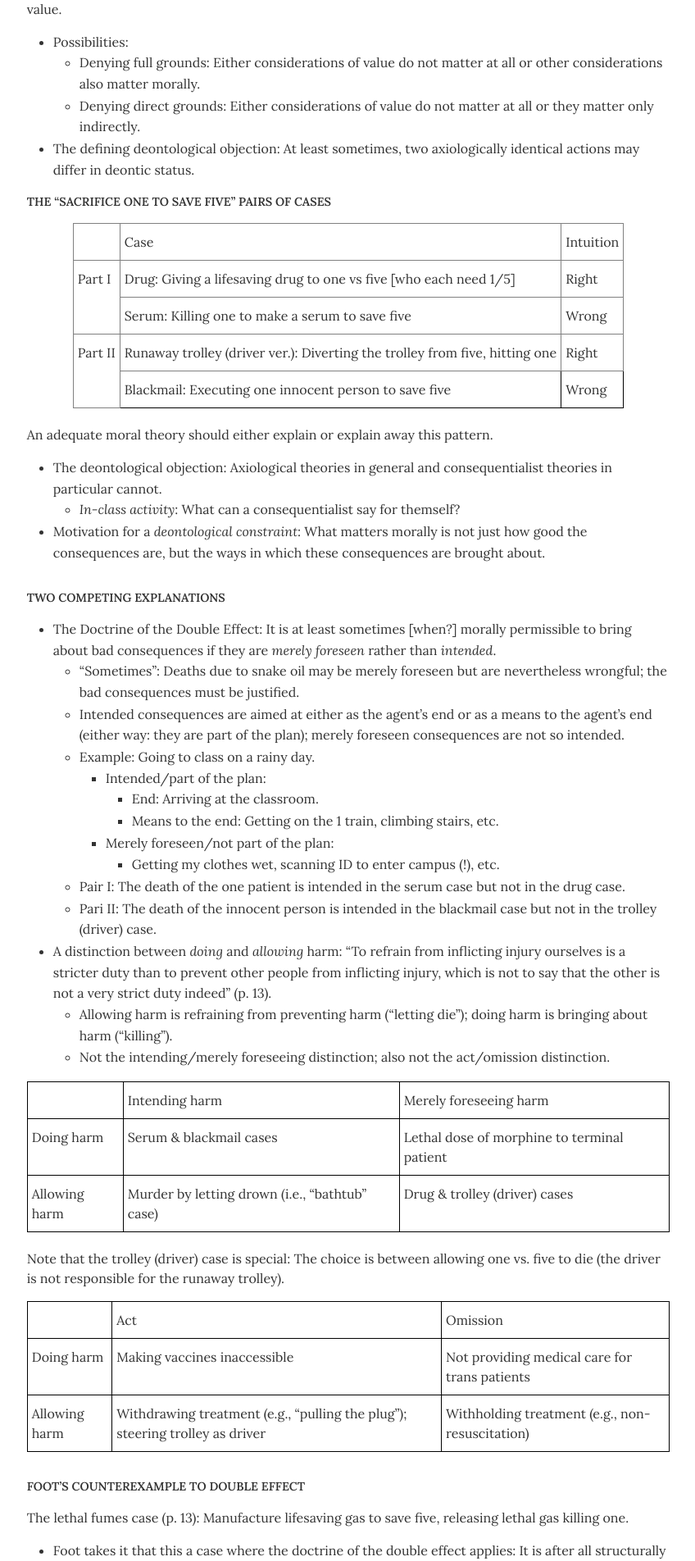
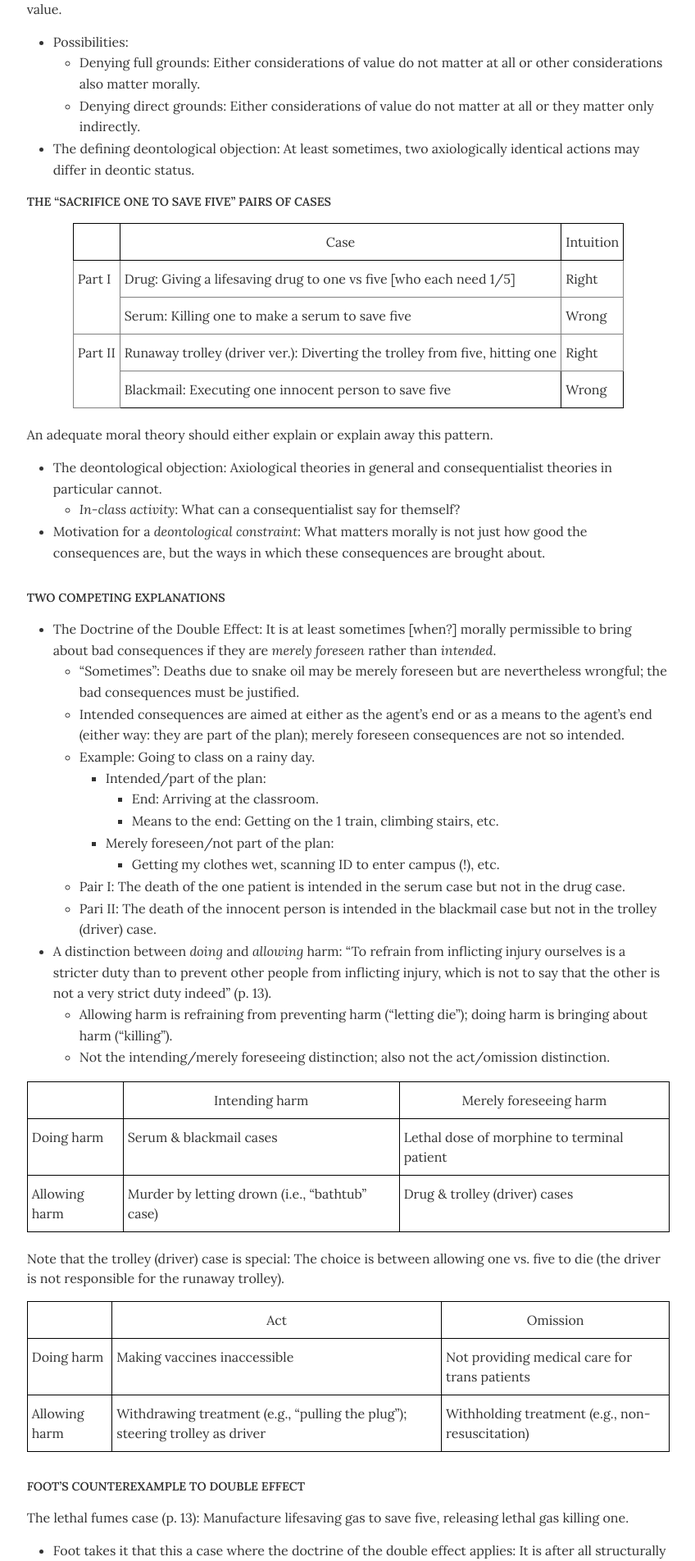
Before and after one commit to dingherself/ethics, a Jekyll site: the page built from handouts/_posts/2025-09-29-foot.md, in a window 1280 px wide. Shown: the part 550-2454 px from the top of the page at 82% size, without its empty margins (215-1063 px from the left). Built offline with Jekyll 4.4.1, drawn with Linux system fonts in a browser that asks for light colours.

Commit message:
centering

```diff
--- a/handouts/_posts/2025-09-29-foot.md
+++ b/handouts/_posts/2025-09-29-foot.md
@@ -28,14 +28,15 @@ module: "Now, theories"
 .tg th{border-color:black;border-style:solid;border-width:1px;
   font-weight:normal;overflow:hidden;padding:10px 5px;word-break:normal;}
 .tg .tg-0pky{border-color:inherit;text-align:left;vertical-align:top}
+.tg .tg-baqh{text-align:center;vertical-align:top}
 .tg .tg-0lax{text-align:left;vertical-align:top}
 </style>
 <center>
 <table class="tg mb-5"><thead>
   <tr>
-    <th class="tg-0pky"></th>
-    <th class="tg-0pky">Case</th>
-    <th class="tg-0pky">Intuition</th>
+    <th class="tg-baqh"></th>
+    <th class="tg-baqh">Case</th>
+    <th class="tg-baqh">Intuition</th>
   </tr></thead>
 <tbody>
   <tr>
@@ -85,9 +86,9 @@ An adequate moral theory should either explain or explain away this pattern.
 <center>
 <table class="tg mb-5"><thead>
   <tr>
-    <th class="tg-0lax"></th>
-    <th class="tg-0lax">Intending harm</th>
-    <th class="tg-0lax">Merely foreseeing harm</th>
+    <th class="tg-baqh"></th>
+    <th class="tg-baqh">Intending harm</th>
+    <th class="tg-baqh">Merely foreseeing harm</th>
   </tr></thead>
 <tbody>
   <tr>
@@ -109,9 +110,9 @@ Note that the trolley (driver) case is special: The choice is between allowing o
 <center>
 <table class="tg mb-5"><thead>
   <tr>
-    <th class="tg-0lax"></th>
-    <th class="tg-0lax">Act</th>
-    <th class="tg-0lax">Omission</th>
+    <th class="tg-baqh"></th>
+    <th class="tg-baqh">Act</th>
+    <th class="tg-baqh">Omission</th>
   </tr></thead>
 <tbody>
   <tr>
```
